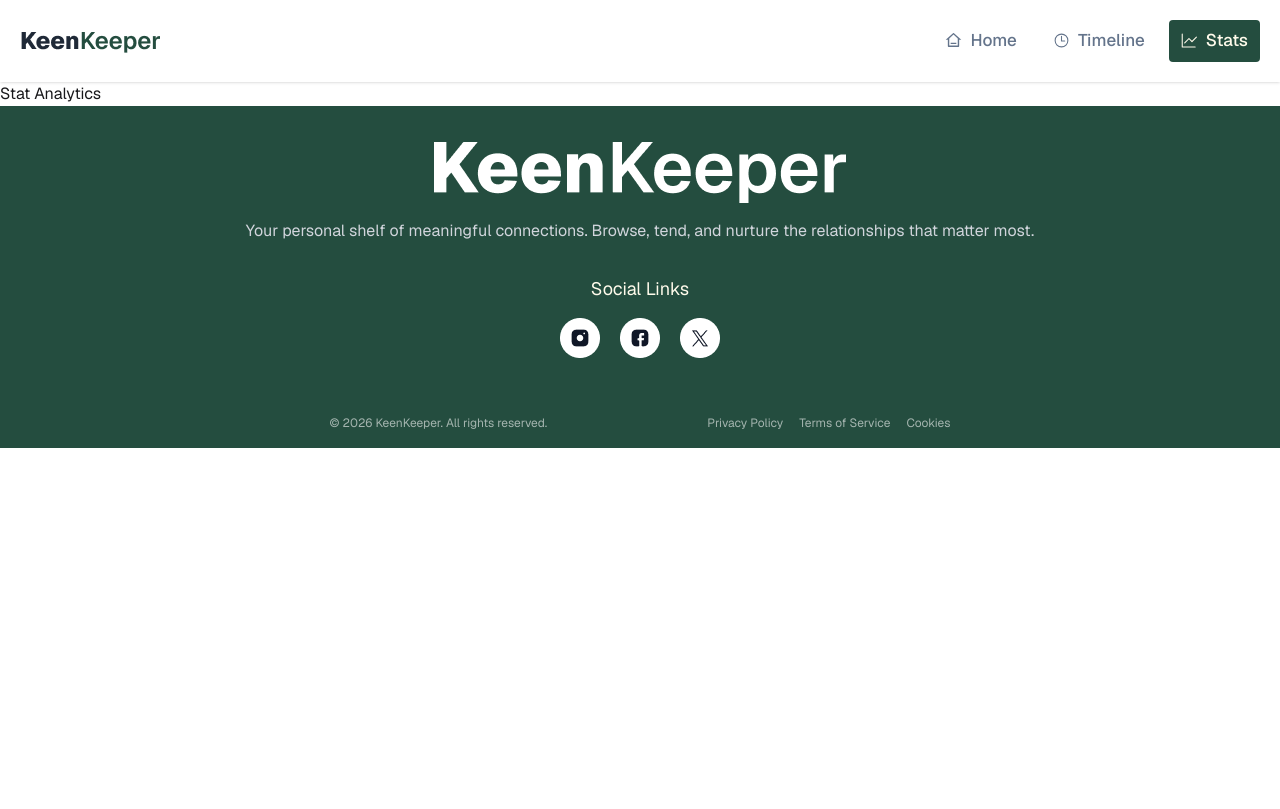
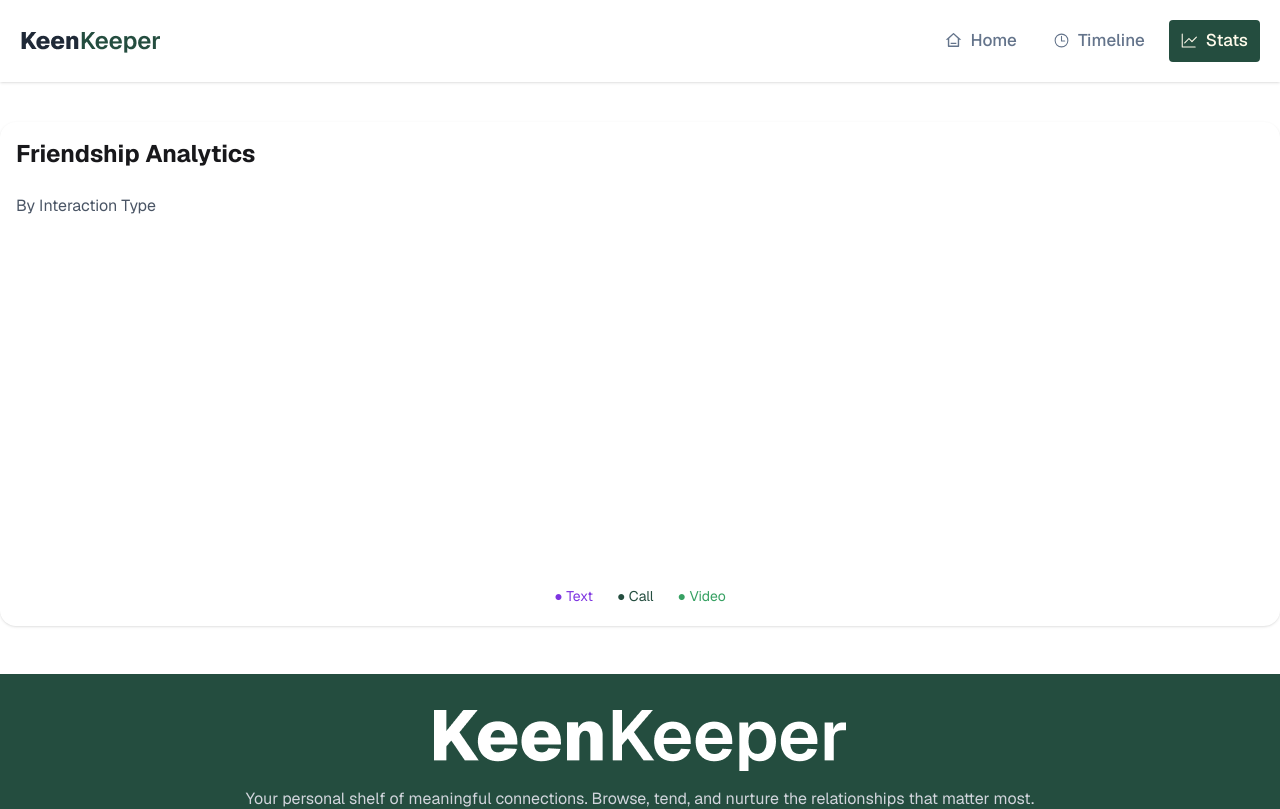
Before and after one commit to NJ-NafsinJahan/keen-keeper, a React (Vite) app: page /statAnalytics in a window 1280 px wide. Shown: the top 809 px of the page. Built offline with nearby package versions, Linux system fonts and the light colour scheme.

Commit message:
pie chart

```diff
--- a/package.json
+++ b/package.json
@@ -17,6 +17,7 @@
     "react-router": "^7.14.1",
     "react-spinners": "^0.17.0",
     "react-toastify": "^11.0.5",
+    "recharts": "^3.8.1",
     "tailwindcss": "^4.2.2"
   },
   "devDependencies": {
--- a/src/pages/statAnalytics/StatAnalytics.jsx
+++ b/src/pages/statAnalytics/StatAnalytics.jsx
@@ -1,7 +1,55 @@
 import React from "react";
+import { useTimeline } from "../../components/context/TimelineContext";
+import { PieChart, Pie, Cell } from "recharts";
 
 const StatAnalytics = () => {
-  return <div>Stat Analytics</div>;
+  const { timeline } = useTimeline();
+
+  const callCount = timeline.filter((t) => t.type === "call").length;
+  const textCount = timeline.filter((t) => t.type === "text").length;
+  const videoCount = timeline.filter((t) => t.type === "video").length;
+
+  const data = [
+    { name: "Text", value: textCount },
+    { name: "Call", value: callCount },
+    { name: "Video", value: videoCount },
+  ];
+
+  const COLORS = ["#7E35E1", "#1F2937", "#22C55E"];
+
+  return (
+    <div className="container mx-auto mt-10 shadow mb-12 rounded-2xl">
+      <div className=" p-4">
+        <h1 className="text-2xl font-bold mb-6">Friendship Analytics</h1>
+
+        <p className="mb-4 text-gray-600">By Interaction Type</p>
+      </div>
+
+      <div className="flex justify-center items-center">
+        <PieChart width={300} height={300}>
+          <Pie
+            data={data}
+            dataKey="value"
+            nameKey="name"
+            innerRadius={60}
+            outerRadius={90}
+            paddingAngle={3}
+          >
+            {data.map((entry, index) => (
+              <Cell key={index} fill={COLORS[index]} />
+            ))}
+          </Pie>
+        </PieChart>
+      </div>
+
+      {/* simple legend */}
+      <div className="flex justify-center gap-6 mt-4 text-sm py-5">
+        <span className="text-[#7E35E1]">● Text</span>
+        <span className="text-[#244D3F] font-normal text-[14px]">● Call</span>
+        <span className="text-[#37A163]">● Video</span>
+      </div>
+    </div>
+  );
 };
 
 export default StatAnalytics;
--- a/src/pages/timeLine/TimeLine.jsx
+++ b/src/pages/timeLine/TimeLine.jsx
@@ -48,7 +48,7 @@ const Timeline = () => {
         {/* Empty page: no interaction */}
         {filteredData.length === 0 ? (
           <div className="text-center text-gray-400 mt-40 shadow">
-            <p>No interactions logged yet</p>{" "}
+            <p className=" m-11 p-10">No interactions logged yet</p>{" "}
           </div>
         ) : (
           <div className="flex flex-col gap-4">
```
Also changed, not shown: 1 other file (tests, documents, lock files or other folders).
